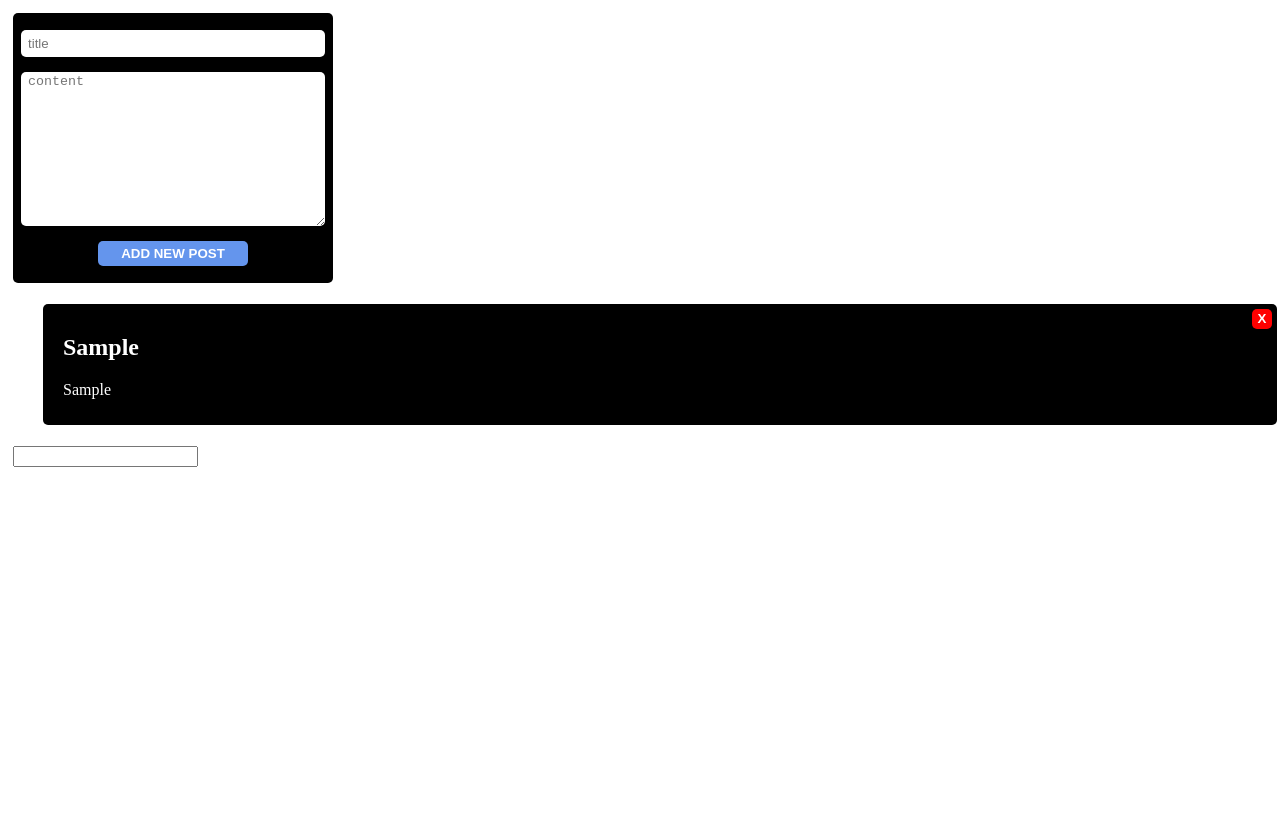
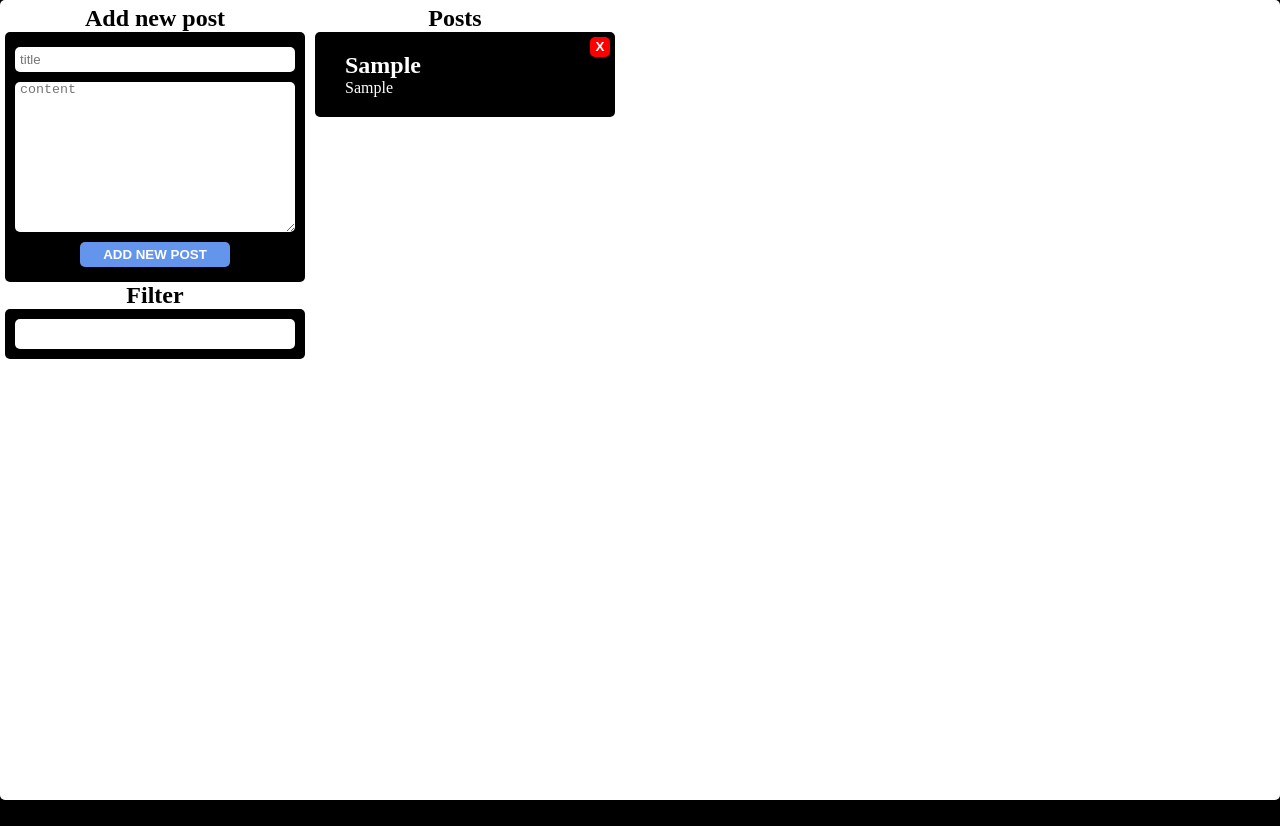
Before and after one commit to BootCampGoIT/Redux_for_29, a React app: page / in a window 1280 px wide. Both pictures are taken after typing "Sample", "Sample" into the empty fields and a click on the button "ADD NEW POST". After the commit the page ends 800 px from the top, so only its background shows below. Built offline with nearby package versions, Linux system fonts and the light colour scheme.

Commit message:
refactor

```diff
--- a/src/Components/posts/Posts.js
+++ b/src/Components/posts/Posts.js
@@ -6,15 +6,24 @@ import { addNewPost, deletePost, getFilterValue } from '../../redux/posts/postAc
 import css from './Posts.module.css';
 import Filter from './filter/Filter';
 
+const filterData = (posts, filter) => {
+    return posts.filter(post => post.title.toLowerCase().includes(filter.toLowerCase()))
+}
 
 
 const Posts = ({ posts, addNewPost, deletePost, filter, getFilterValue }) => {
     return (
         <div className={css.posts}>
-            <PostsForm addNewPost={addNewPost} />
-            <PostsList posts={posts} deletePost={deletePost} />
-            <Filter filter={filter} getFilterValue={getFilterValue}/>
-
+            <div className={css.services}>
+                <h2>Add new post</h2>
+                <PostsForm addNewPost={addNewPost} />
+                <h2>Filter</h2>
+                <Filter filter={filter} getFilterValue={getFilterValue} />
+            </div>
+            <div className={css.services}>
+            {(posts.length !== 0) ? <h2>Posts</h2> : ""}
+            {posts && <PostsList posts={filterData(posts, filter)} deletePost={deletePost} />}
+            </div>
         </div>
     );
 }
--- a/src/Components/posts/Posts.module.css
+++ b/src/Components/posts/Posts.module.css
@@ -3,5 +3,12 @@
     border-radius: 5px;
     min-height: 100vh;
     padding: 5px;
+    display: flex;
 
     }
+    .services {
+        display: flex;
+        flex-direction: column;
+        align-items: center;
+        width: 300px;
+    }
--- a/src/Components/posts/filter/Filter.js
+++ b/src/Components/posts/filter/Filter.js
@@ -1,11 +1,11 @@
 import React from 'react'
+import css from './Filter.module.css'
 
 const Filter = ({filter, getFilterValue }) => {
     return (
-        <>
-        <input type="text" value={filter} onChange={(e)=> getFilterValue(e.target.value)} />
-        </>
-
+        <div className={css.filter}>
+        <input className={css.filterInput} type="text" value={filter} onChange={(e)=> getFilterValue(e.target.value)} />
+        </div>
     );
 }
 
--- /dev/null
+++ b/src/Components/posts/filter/Filter.module.css
@@ -0,0 +1,18 @@
+.filter {
+    background-color: black;
+    padding: 10px;
+    border-radius: 5px;
+    width: 300px;
+    margin: 0;
+    display: flex;
+    justify-content: center;
+}
+
+.filterInput {
+    width: 100%;
+    height: 30px;
+    border-radius: 5px;
+    outline: none;
+    border: none ;
+
+}
--- a/src/Components/posts/postsList/PostsList.module.css
+++ b/src/Components/posts/postsList/PostsList.module.css
@@ -1,6 +1,10 @@
 .postList {
-    list-style: none;
-    display: flex;
-    flex-direction: column;
-    align-items: center;
-  }
+  list-style: none;
+  display: flex;
+  flex-direction: column;
+  align-items: center;
+  margin: 0;
+  padding: 0;
+  margin-left: 20px;
+  width: 100%;
+}
--- a/src/Components/posts/postsList/postsListItem/PostsListItem.module.css
+++ b/src/Components/posts/postsList/postsListItem/PostsListItem.module.css
@@ -1,12 +1,11 @@
 .postListItem {
     background-color: black;
     width: 100%;
-    margin: 5px;
     border-radius: 5px;
-    padding: 10px;
     position: relative;
+    padding: 20px;
+    margin-bottom: 5px;
   }
-
 
   .postListItemTitle,
   .postListItemContent {
@@ -27,5 +26,5 @@
     line-height: 20px;
     text-align: center;
     width: 20px;
-    padding: 0;
+
   }
--- a/src/index.js
+++ b/src/index.js
@@ -1,6 +1,7 @@
 import React from 'react';
 import ReactDOM from 'react-dom';
 import { Provider } from 'react-redux';
+import './index.css';
 
 import App from './Components/App';
 import store from './redux/store';
```
